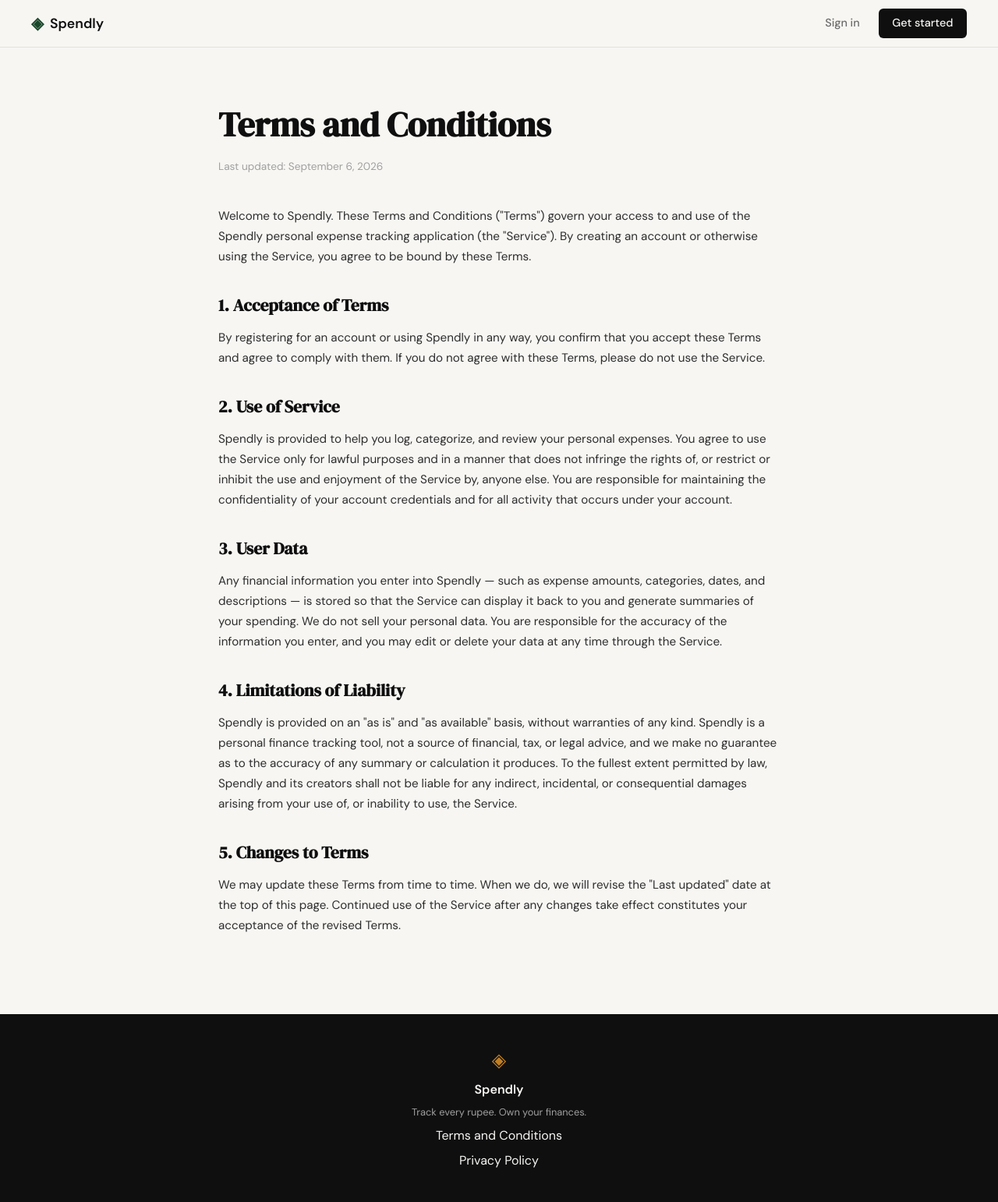
After one commit to Salman-ds/spendly, a Flask app: page /terms in a window 1280 px wide. The commit adds this page. Shown: the whole page at 78% size. Run offline with Flask 3, Linux system fonts and the light colour scheme.

Commit message:
landing: add terms and conditions page and route

```diff
--- a/expense-tracker/app.py
+++ b/expense-tracker/app.py
@@ -20,6 +20,11 @@ def register():
 @app.route("/login")
 def login():
     return render_template("login.html")
+
+
+@app.route("/terms")
+def terms():
+    return render_template("terms.html")
 
 
 # ------------------------------------------------------------------ #
--- a/expense-tracker/static/css/style.css
+++ b/expense-tracker/static/css/style.css
@@ -478,6 +478,46 @@ a { color: inherit; text-decoration: none; }
 .auth-switch a:hover { text-decoration: underline; }
 
 /* ------------------------------------------------------------------ */
+/* Legal pages                                                         */
+/* ------------------------------------------------------------------ */
+
+.legal-section {
+    padding: 4rem 2rem 5rem;
+}
+
+.legal-inner {
+    max-width: 720px;
+    margin: 0 auto;
+}
+
+.legal-title {
+    font-family: var(--font-display);
+    font-size: clamp(2rem, 4vw, 2.75rem);
+    color: var(--ink);
+    margin-bottom: 0.5rem;
+}
+
+.legal-updated {
+    font-size: 0.85rem;
+    color: var(--ink-faint);
+    margin-bottom: 2.5rem;
+}
+
+.legal-body p {
+    font-size: 0.95rem;
+    color: var(--ink-soft);
+    line-height: 1.7;
+    margin-bottom: 1.25rem;
+}
+
+.legal-body h2 {
+    font-family: var(--font-display);
+    font-size: 1.35rem;
+    color: var(--ink);
+    margin: 2rem 0 0.75rem;
+}
+
+/* ------------------------------------------------------------------ */
 /* Footer                                                              */
 /* ------------------------------------------------------------------ */
 
--- a/expense-tracker/templates/base.html
+++ b/expense-tracker/templates/base.html
@@ -34,7 +34,7 @@
             <span class="brand-icon">◈</span>
             <span class="footer-name">Spendly</span>
             <p class="footer-copy">Track every rupee. Own your finances.</p>
-            <a href="#">Terms and Conditions</a>
+            <a href="{{ url_for('terms') }}">Terms and Conditions</a>
             <a href="#">Privacy Policy</a>
         </div>
     </footer>
--- /dev/null
+++ b/expense-tracker/templates/terms.html
@@ -0,0 +1,69 @@
+{% extends "base.html" %}
+
+{% block title %}Terms and Conditions — Spendly{% endblock %}
+
+{% block content %}
+
+<section class="legal-section">
+    <div class="legal-inner">
+        <h1 class="legal-title">Terms and Conditions</h1>
+        <p class="legal-updated">Last updated: September 6, 2026</p>
+
+        <div class="legal-body">
+            <p>
+                Welcome to Spendly. These Terms and Conditions ("Terms") govern your access
+                to and use of the Spendly personal expense tracking application (the
+                "Service"). By creating an account or otherwise using the Service, you agree
+                to be bound by these Terms.
+            </p>
+
+            <h2>1. Acceptance of Terms</h2>
+            <p>
+                By registering for an account or using Spendly in any way, you confirm that
+                you accept these Terms and agree to comply with them. If you do not agree
+                with these Terms, please do not use the Service.
+            </p>
+
+            <h2>2. Use of Service</h2>
+            <p>
+                Spendly is provided to help you log, categorize, and review your personal
+                expenses. You agree to use the Service only for lawful purposes and in a
+                manner that does not infringe the rights of, or restrict or inhibit the use
+                and enjoyment of the Service by, anyone else. You are responsible for
+                maintaining the confidentiality of your account credentials and for all
+                activity that occurs under your account.
+            </p>
+
+            <h2>3. User Data</h2>
+            <p>
+                Any financial information you enter into Spendly — such as expense amounts,
+                categories, dates, and descriptions — is stored so that the Service can
+                display it back to you and generate summaries of your spending. We do not
+                sell your personal data. You are responsible for the accuracy of the
+                information you enter, and you may edit or delete your data at any time
+                through the Service.
+            </p>
+
+            <h2>4. Limitations of Liability</h2>
+            <p>
+                Spendly is provided on an "as is" and "as available" basis, without
+                warranties of any kind. Spendly is a personal finance tracking tool, not a
+                source of financial, tax, or legal advice, and we make no guarantee as to
+                the accuracy of any summary or calculation it produces. To the fullest
+                extent permitted by law, Spendly and its creators shall not be liable for
+                any indirect, incidental, or consequential damages arising from your use of,
+                or inability to use, the Service.
+            </p>
+
+            <h2>5. Changes to Terms</h2>
+            <p>
+                We may update these Terms from time to time. When we do, we will revise the
+                "Last updated" date at the top of this page. Continued use of the Service
+                after any changes take effect constitutes your acceptance of the revised
+                Terms.
+            </p>
+        </div>
+    </div>
+</section>
+
+{% endblock %}
```
